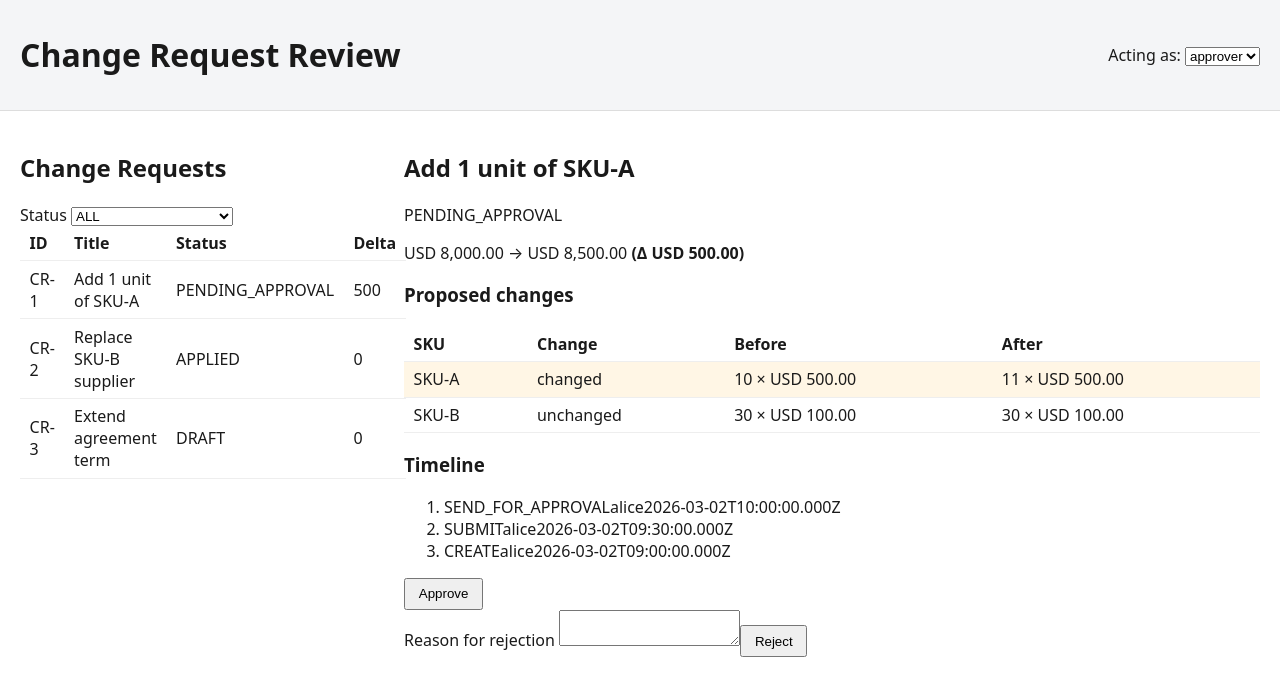
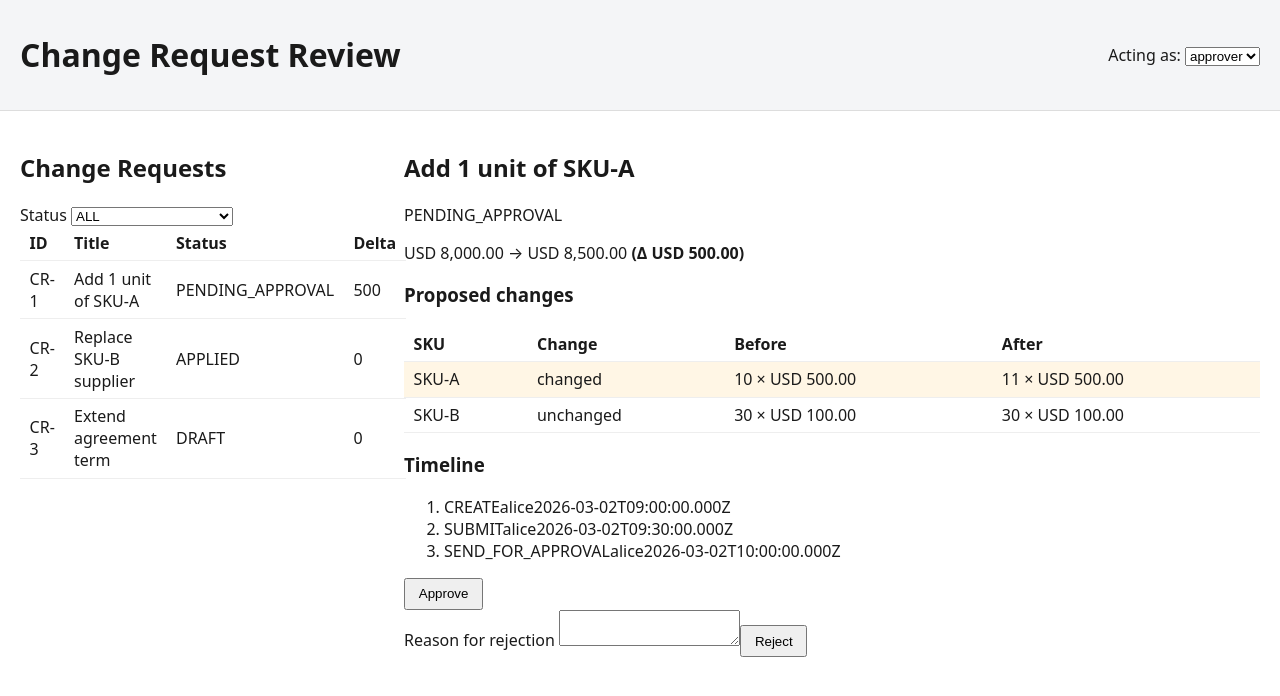
Before and after one commit to Q-micro/change-request-review-assessment, an Angular app: page / in a window 1280 px wide. Shown: the top 696 px of the page. Built offline with nearby package versions, Linux system fonts and the light colour scheme.

Commit message:
sort timeline

```diff
--- a/src/components/cr-detail/cr-detail.component.ts
+++ b/src/components/cr-detail/cr-detail.component.ts
@@ -56,7 +56,10 @@ export class CrDetailComponent implements OnInit {
 	/** Approval timeline, oldest-first. */
 	get timeline(): TimelineEntry[] {
 		// TODO: return the audit entries ordered chronologically (oldest first).
-		return this.detail?.audit ?? [];
+		// Sort a copy of the audit entries by timestamp, oldest first.
+return [...(this.detail?.audit ?? [])].sort(
+	(a, b) => new Date(a.at).getTime() - new Date(b.at).getTime()
+);
 	}
 
 	/** Whether the current user may approve the loaded CR. */
```
